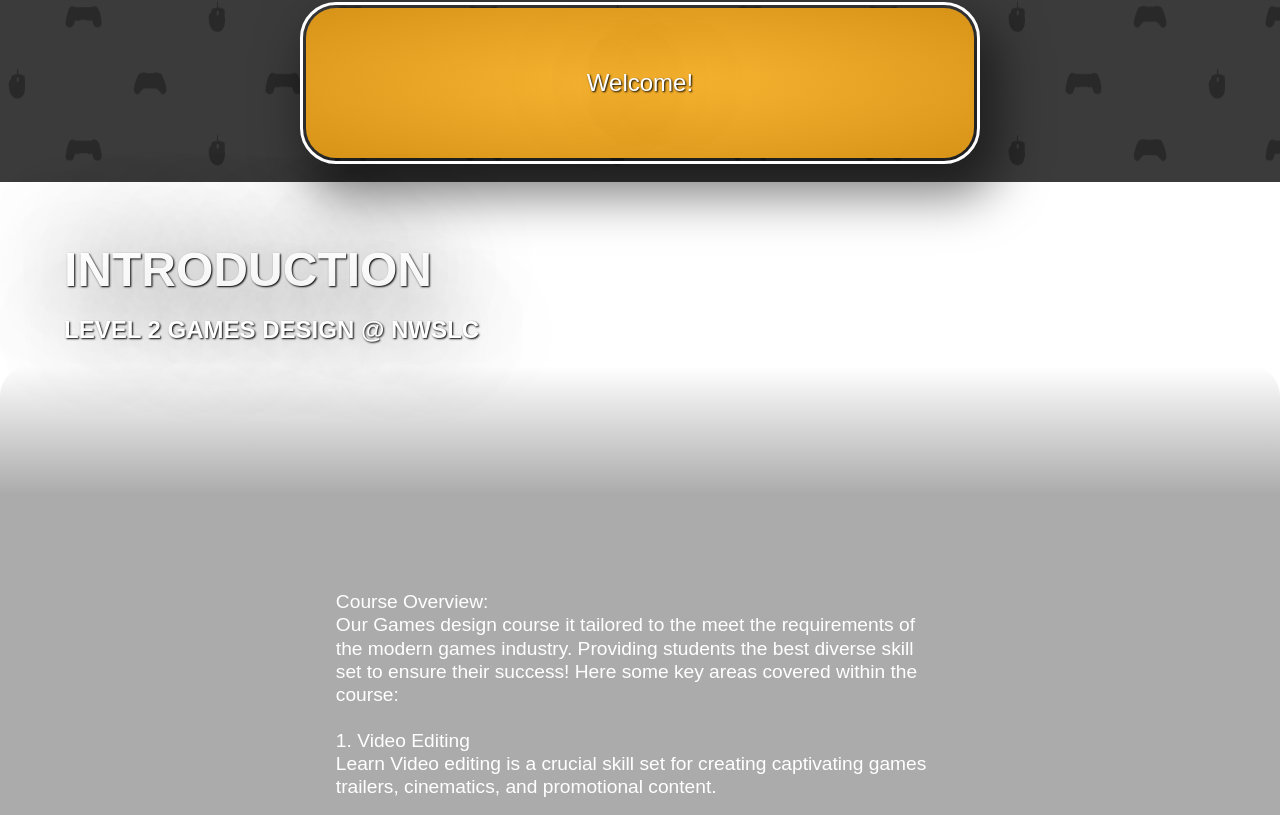
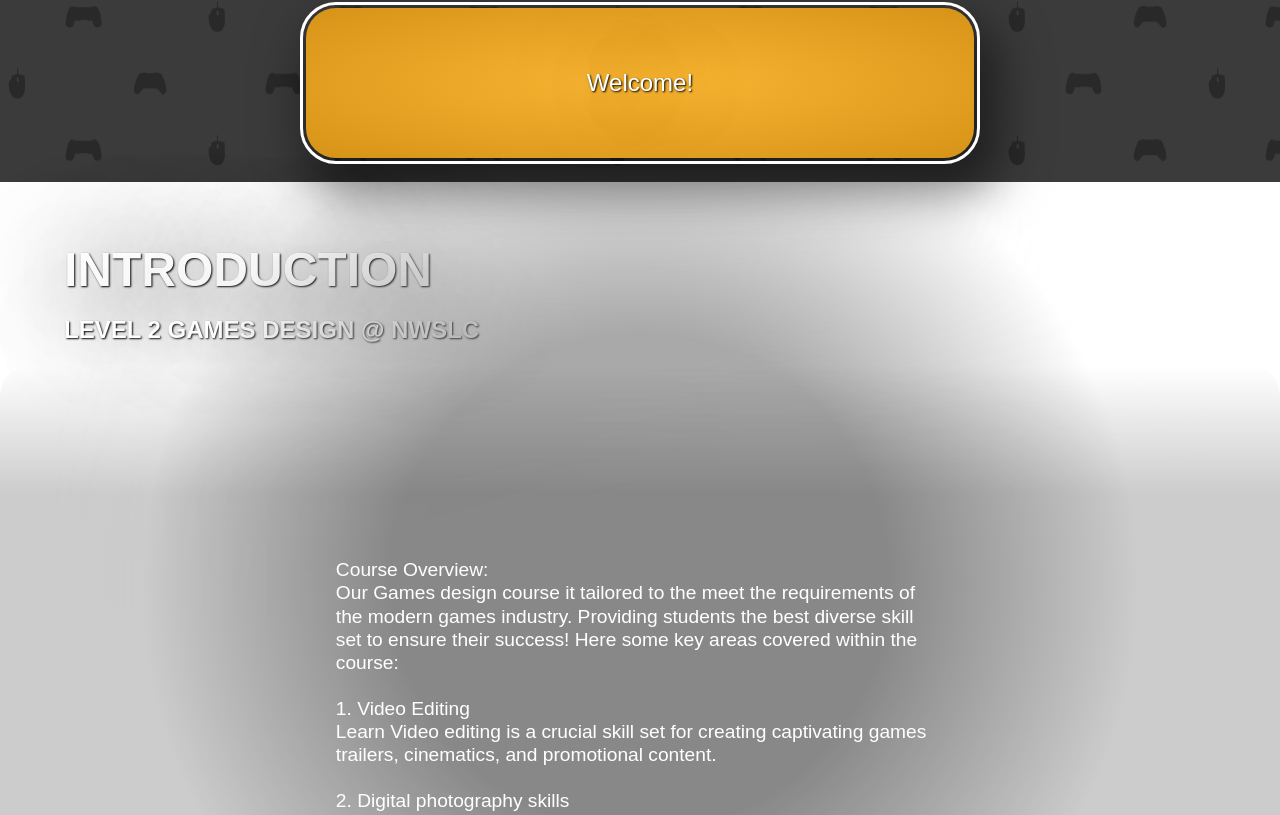
Before and after one commit to Soulsoffall/NWSLC, a plain HTML site: page information.html in a window 1280 px wide. Shown: the part 816-1631 px from the top of the page. Drawn offline with Linux system fonts and the light colour scheme.

Commit message:
layout improvements

```diff
--- a/assets/css/main.css
+++ b/assets/css/main.css
@@ -285,7 +285,7 @@ a>h3 {
 
 .mainMenu::before {
   content: "";
-  z-index: -1;
+  z-index: -2;
   backdrop-filter: blur(32px);
   -webkit-backdrop-filter: blur(32px);
   mask: linear-gradient(90deg, rgba(0, 0, 0, 100%) 0%, rgba(0, 0, 0, 0) 100%);
@@ -293,3 +293,44 @@ a>h3 {
   inset: 0;
   height: 100%;
 }
+.container{
+  padding: 96px 64px;
+  height:80%;
+  display: flex;
+  background: linear-gradient(180deg, rgba(0,0,0,0) 0%, rgba(0,0,0,20%) 20%, rgba(0,0,0,20%) 80%, rgba(0,0,0,0) 100%);
+
+  border-radius: 30px;
+  z-index: 3;
+  position: absolute;
+  width: 100%;
+}
+.backerL{
+  mask: linear-gradient(180deg, rgba(0,0,0,0) 0%, rgba(0,0,0,66%) 20%, rgba(0,0,0,66%) 80%, rgba(0,0,0,0) 100%);
+
+  backdrop-filter: blur(128px);
+  -webkit-backdrop-filter: blur(128px);
+  content: "";
+  min-width: 100%;
+  height: 100%;
+  position: absolute;
+}
+.backerR{
+  mask: radial-gradient(circle, rgba(0,0,0,80%) 0%, rgba(0,0,0,0) 80%);
+
+  backdrop-filter: blur(128px);
+  -webkit-backdrop-filter: blur(128px);
+  content: "";
+  min-width: 100%;
+  height: 100%;
+  position: absolute;
+  z-index: 0;
+
+}
+.radial{
+  background: radial-gradient(circle, rgba(0,0,0,33%) 33%, rgba(0,0,0,0) 66%);
+  content: "";
+  min-width: 100%;
+  height: 100%;
+  position: absolute;
+  z-index: 0;
+}
--- a/information.html
+++ b/information.html
@@ -28,10 +28,11 @@
     </div>
   </div>
   <div id="blank-one" class="blank-one">
+    <div class="backerR"></div>
+    <div class="radial"></div>
     <h2>Introduction</h2>
     <h3>Level 2 Games Design @ NWSLC</h3>
-    <div
-      style="padding: 128px 64px; height:80%; display: flex;  background: linear-gradient(180deg, rgba(0,0,0,0) 0%, rgba(0,0,0,33%) 20%, rgba(0,0,0,33%) 80%, rgba(0,0,0,0) 100%);border-radius: 30px;">
+    <div class="container">
 
       <p class="content">
         Course Overview:
@@ -96,9 +97,11 @@
   </div>
 
   <div id="blank-two" class="blank-two">
+    <div class="backerR"></div>
+    <div class="radial"></div>
+
     <h2>Equipment and Additional Costs</h2>
-    <div
-      style="padding: 128px 64px; height:80%; display: flex;  background: linear-gradient(180deg, rgba(0,0,0,0) 0%, rgba(0,0,0,33%) 20%, rgba(0,0,0,33%) 80%, rgba(0,0,0,0) 100%);border-radius: 30px;">
+    <div class="container">
       <p class="content">
         In this role, your course materials are a few essential Items you’ll need to ensure that you’re fully prepared!!
         Here’s what you’ll require:
@@ -147,9 +150,9 @@
   </div>
 
   <div id="blank-three" class="blank-three">
+    <div class="backerL"></div>
     <h2>Students, Safeguarding and polices </h2>
-    <div
-      style="padding: 128px 64px; height:80%; display: flex;  background: linear-gradient(180deg, rgba(0,0,0,0) 0%, rgba(0,0,0,33%) 20%, rgba(0,0,0,33%) 80%, rgba(0,0,0,0) 100%);border-radius: 30px;">
+    <div class="container">
       <p class="content">
         As a new member of out team, here at the college we pride ourselves on providing an exceptional education
         experience that goes beyond the traditional classroom setting for our students.
```
